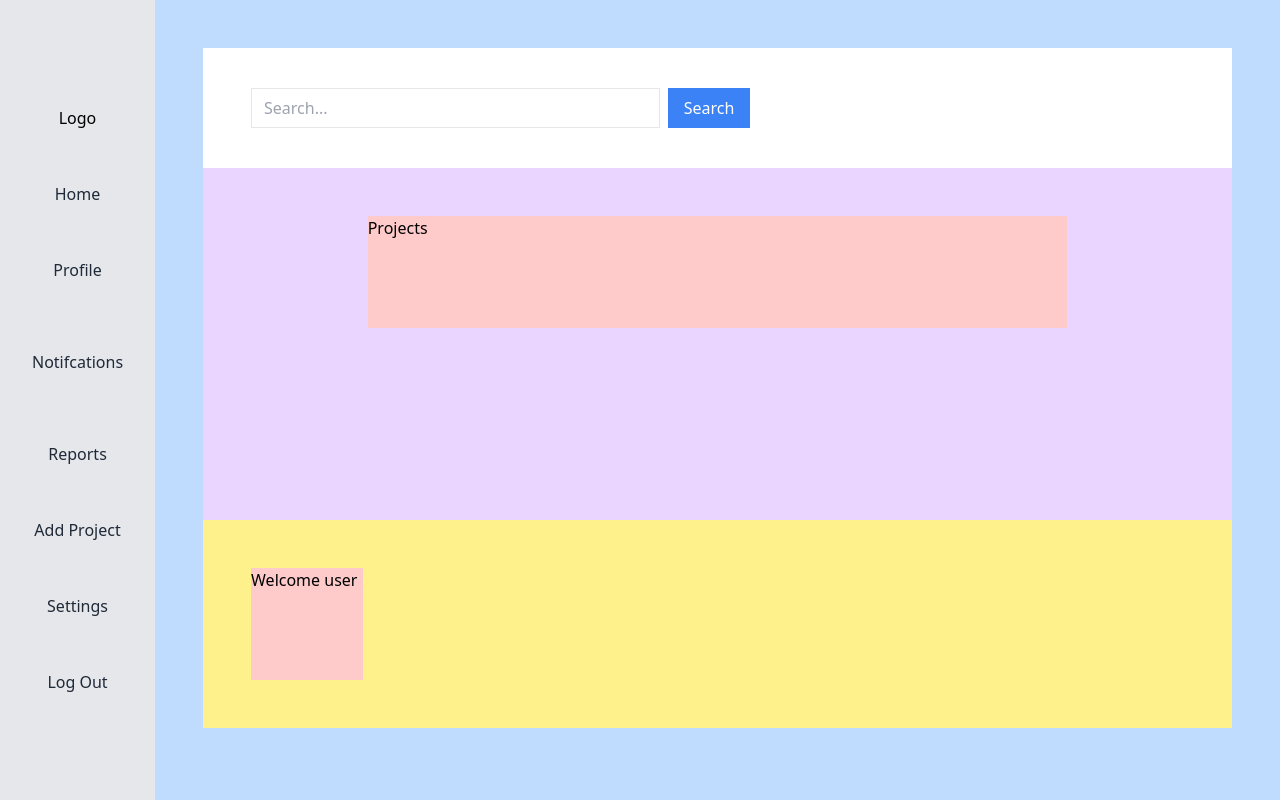
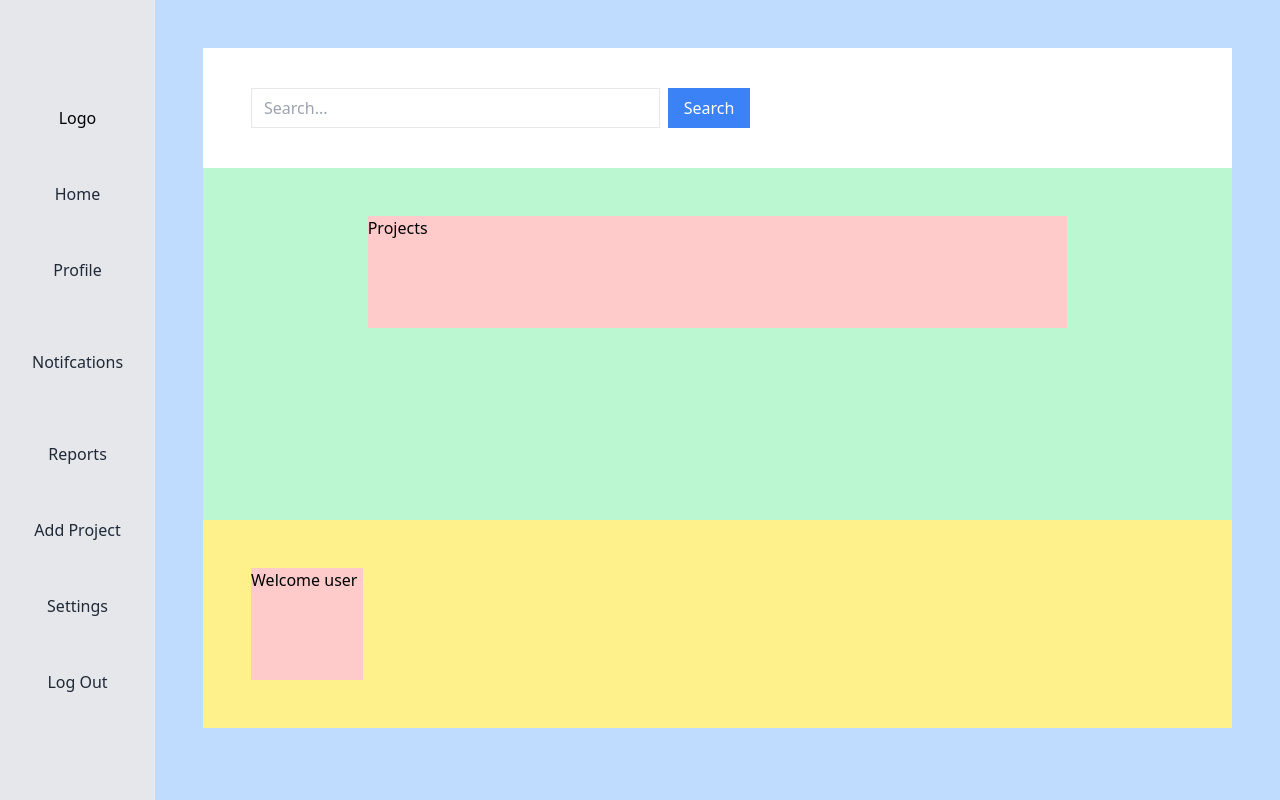
Before and after one commit to k-vernon/logiclogs-frontend, a Next.js app: page /dashboard in a window 1280 px wide. Built offline with nearby package versions, Linux system fonts and the light colour scheme.

Commit message:
styling changes

```diff
--- a/pages/dashboard/index.js
+++ b/pages/dashboard/index.js
@@ -26,7 +26,7 @@ const DashboardPage = () => {
           Search
           </button>
         </section>
-        <section className="flex flex-row p-12 h-1/2 bg-purple-200 justify-center ">
+        <section className="flex flex-row p-12 h-1/2 bg-green-200 justify-center ">
           <div className="bg-red-200 w-3/4 h-28">
             <h1>Projects</h1>
           </div>
```
